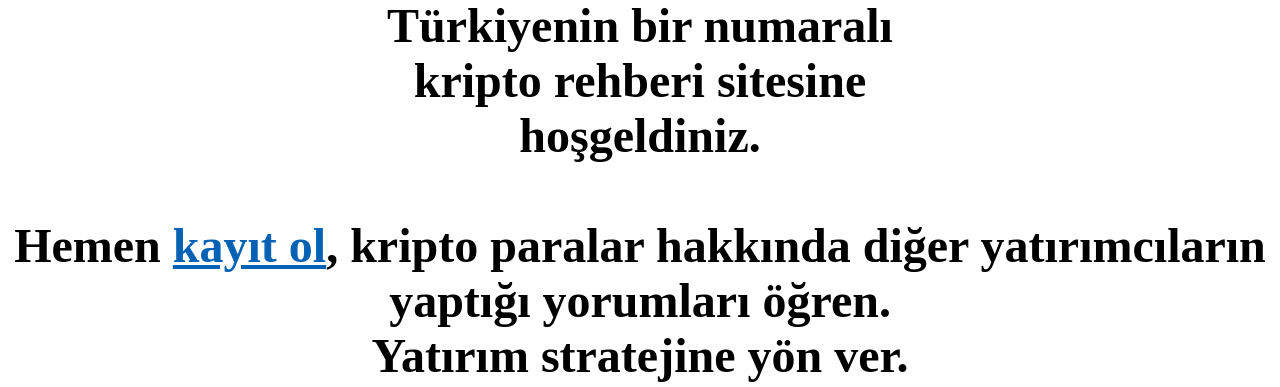
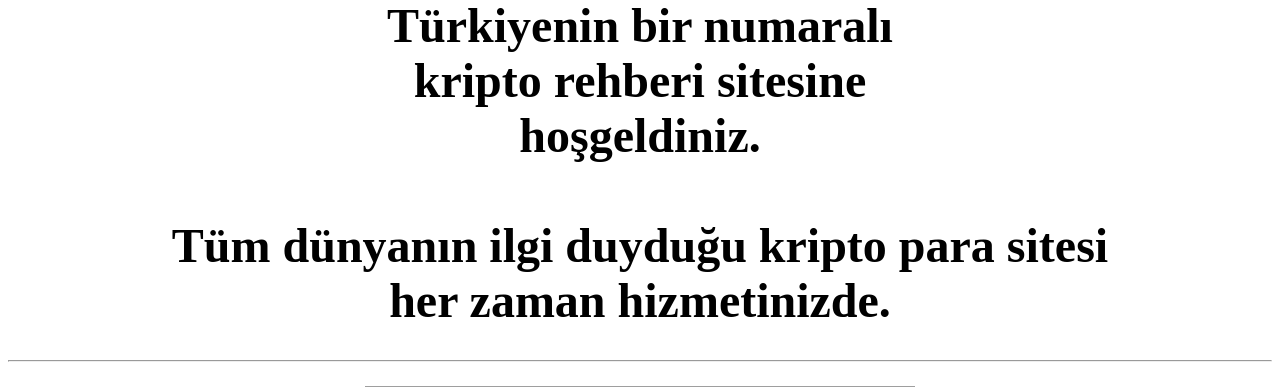
Before and after one commit to gokturkturan/CryptoWorld-WebSite, a PHP site: page /index.php in a window 1280 px wide. Shown: the part 340-727 px from the top of the page. Run offline with PHP 8.4, Linux system fonts and the light colour scheme; the visitor is signed in with stand-in values (Sample User, id 1); grey boxes are pictures that could not be loaded.

Commit message:
Update index.php

```diff
--- a/index.php
+++ b/index.php
@@ -23,7 +23,7 @@
 		<div>
 		<hr>
 		<p><b><font size="+5">Türkiyenin bir numaralı <br> kripto rehberi sitesine <br> hoşgeldiniz.<br><br>
-			Hemen <a href="ÜyeOl.php" style="color:#0462B5"> kayıt ol<a>, kripto paralar hakkında diğer yatırımcıların yaptığı yorumları öğren.<br> Yatırım stratejine yön ver.</b></p>
+			Tüm dünyanın ilgi duyduğu kripto para sitesi <br> her zaman hizmetinizde.</p>
 		<hr>
 		<img src="coins.jpg" width="550">
 		</center>
```
